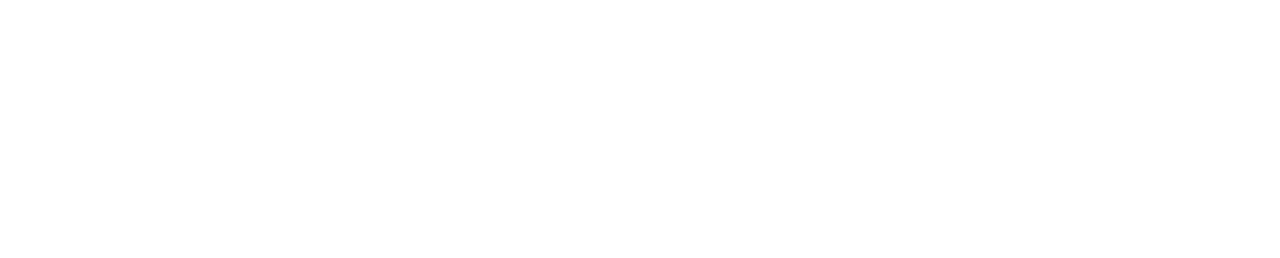
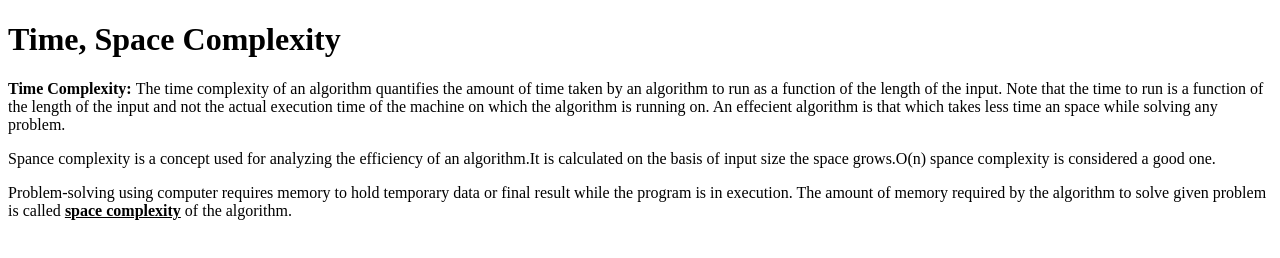
Before and after one commit to acciojob/time-and-space-complexity-saurabhvish93, a website: page main.html in a window 1280 px wide. Drawn offline with Linux system fonts and the light colour scheme.

Commit message:
created a submission

```diff
--- a/main.html
+++ b/main.html
@@ -8,6 +8,18 @@
 
 <body>
 	<!-- the entire body must be written by student -->
+   <h1>Time, Space Complexity</h1>
+	<p><b>Time Complexity: </b>The time complexity of an algorithm quantifies the amount of time taken by an algorithm to run as a function of the length of the input. Note that the time to run is a function of the length of the input and not the actual execution time of the machine on which the algorithm is running on.
+	An effecient algorithm is that which takes less time an space while solving any problem.</p>
+	<p>Spance complexity is a concept used for analyzing the efficiency of an algorithm.It is calculated on the basis of input size the space grows.O(n) spance complexity is considered a good one.
+	</p>
+	<p>Problem-solving using computer requires memory to hold temporary data or final result while the program is in execution. The amount of memory required by the algorithm to solve given problem is called <b><u>space complexity</u></b> of the algorithm.</p>
+
+
+
+
+
+
     <script type="text/javascript" src="./script.js">
 </script>
 
```
